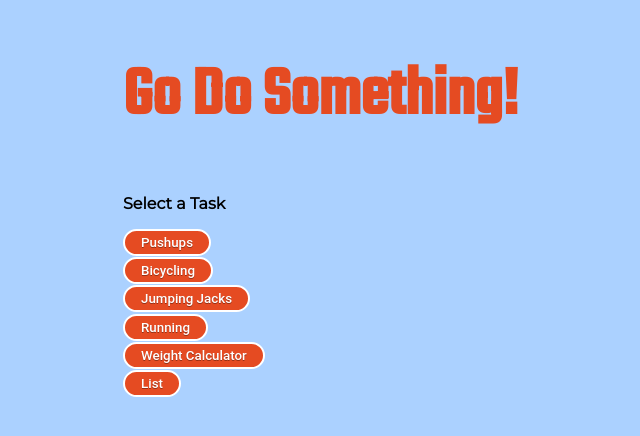
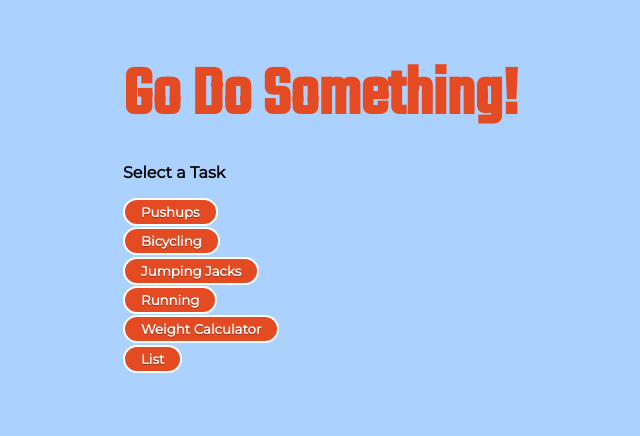
Before and after one commit to emily-foley/portfolio-1, a React (Create React App) app in the folder exercise-app/: page / in a window 1280 px wide. Shown: the top 436 px of the page, without its empty margins (27-667 px from the left). Built offline with nearby package versions, Linux system fonts and the light colour scheme.

Commit message:
March 20, 2022 7:15 PM

```diff
--- a/exercise-app/src/App.css
+++ b/exercise-app/src/App.css
@@ -46,6 +46,7 @@
   color:#e54b22;
   font-family: 'Teko', sans-serif;
   font-size: 70px;
+  margin-bottom: 0px;
 }
 
 .select{
@@ -64,8 +65,8 @@
   border-radius:2em;
   box-sizing: border-box;
   text-decoration:none;
-  font-family:'Roboto',sans-serif;
-  font-weight:500;
+  font-family: 'Montserrat', sans-serif;
+  font-weight:800;
   color:#fff;
   text-shadow: 0 0.04em 0.04em rgba(0,0,0,0.35);
   text-align:center;
```
